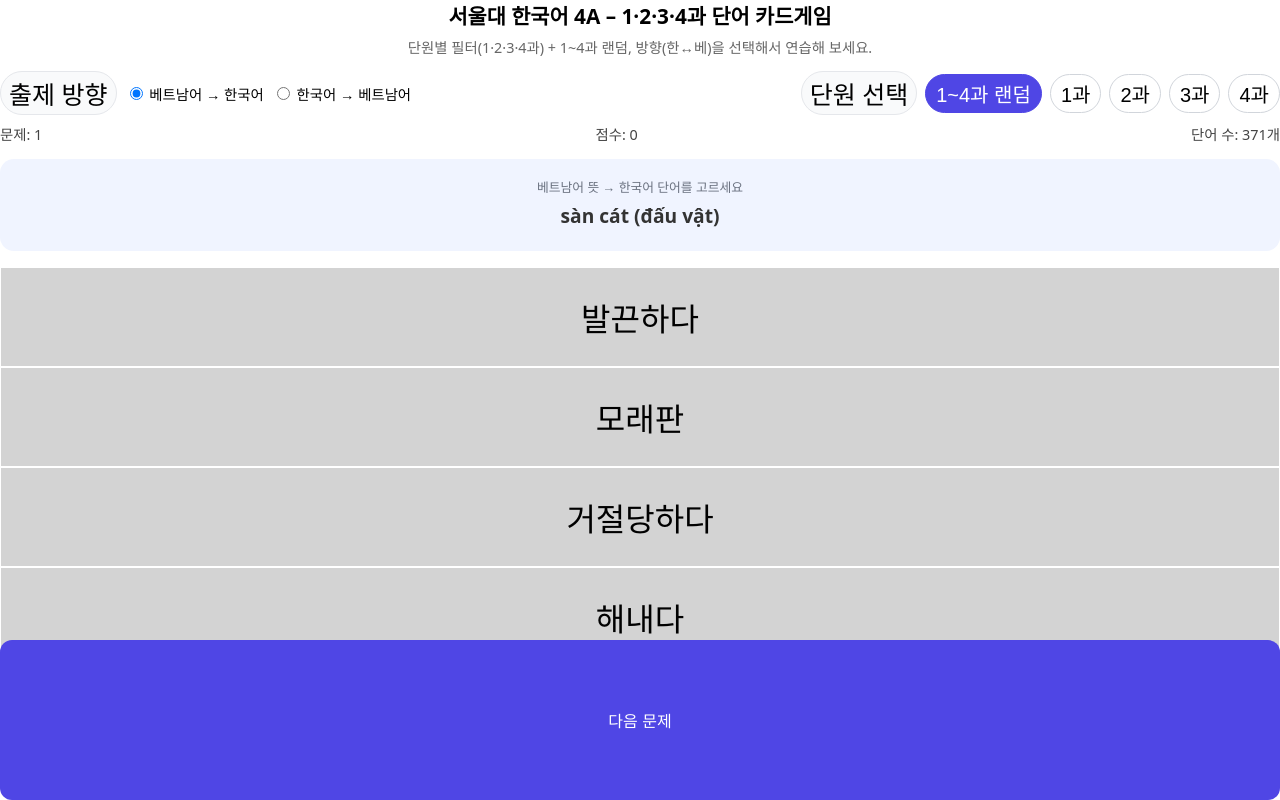
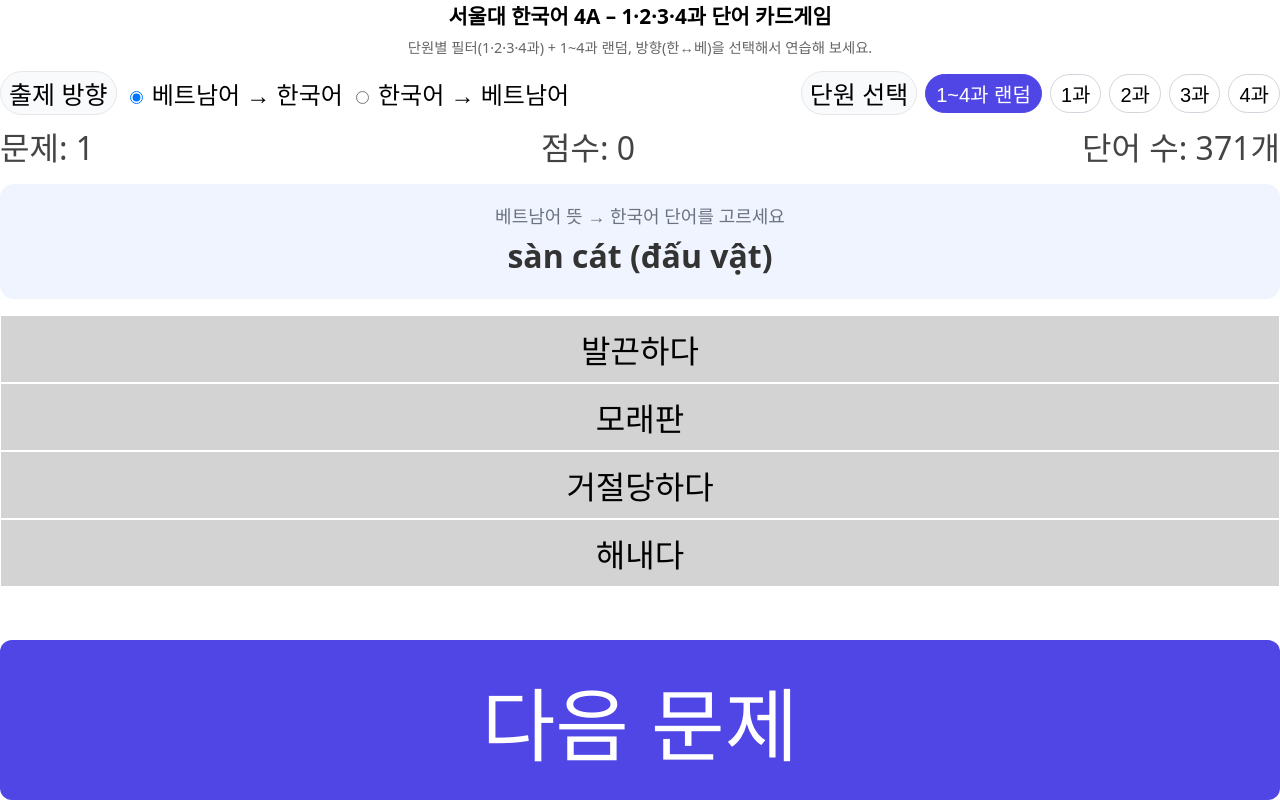
Before and after one commit to K-Era2077/crazy_korean_card_game3, a plain HTML site: page index.html in a window 1280 px wide. Drawn offline with Linux system fonts and the light colour scheme.

Commit message:
Add files via upload

```diff
--- a/index.html
+++ b/index.html
@@ -87,7 +87,7 @@
       margin-bottom: 16px;
     }
     .question-text {
-      font-size: 1.2rem;
+      font-size: xx-large;
       text-align: center;
       font-weight: bold;
       margin-bottom: 4px;
@@ -96,7 +96,7 @@
     }
     .lang-label {
       text-align: center;
-      font-size: 0.8rem;
+      font-size: large;
       color: #6b7280;
       margin-bottom: 6px;
     }
@@ -104,13 +104,15 @@
       display: flex;
       flex-direction: column;
       flex-wrap: wrap;
+      margin: 0;
+      padding: 0;
       height: 100%;
       /* gap: 8px; */
     }
     .option-btn {
       flex: 1 1 calc(50% - 8px);
       padding: 10px 16px;
-      min-height: 100px;
+      min-height: 25%;
       font-size: xx-large;
       /* border-radius: 12px; */
       border: 1px solid white;
@@ -122,6 +124,9 @@
       /* font-size: 0.95rem; */
       height: 100%;
       word-break: keep-all;
+    }
+    .status-bar span {
+      font-size: xx-large;
     }
     .option-btn.correct {
       background: #dcfce7;
@@ -143,11 +148,11 @@
       width: 100%;
       min-height: 20%;
       padding: 10px;
+      font-size: 80px;
       border-radius: 12px;
       border: none;
       background: #4f46e5;
       color: white;
-      font-size: 1rem;
       cursor: pointer;
       position: absolute;
       bottom: 0px;
@@ -158,6 +163,11 @@
       color: #6b7280;
       margin-top: 10px;
     }
+
+    .vi2ko {
+      font-size: x-large;
+    }
+
     @media (max-width: 640px) {
       .game-container {
         margin: 16px;
@@ -249,11 +259,11 @@
     <div class="top-row">
       <div class="direction">
         <span class="chip-label">출제 방향</span>
-        <label>
+        <label class="vi2ko">
           <input type="radio" name="direction" value="vi2ko" checked>
           베트남어 → 한국어
         </label>
-        <label>
+        <label class='vi2ko'>
           <input type="radio" name="direction" value="ko2vi">
           한국어 → 베트남어
         </label>
```
